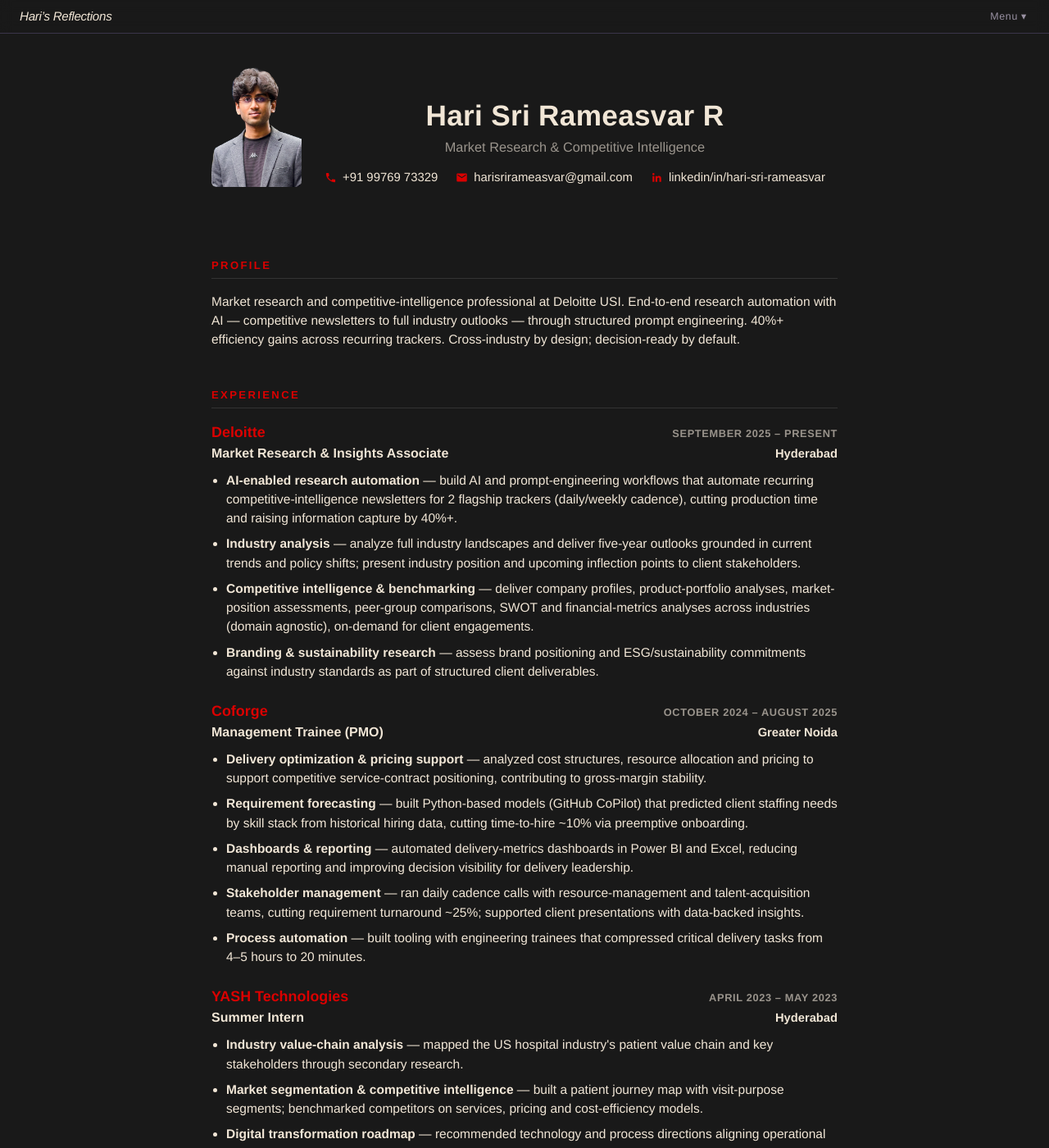
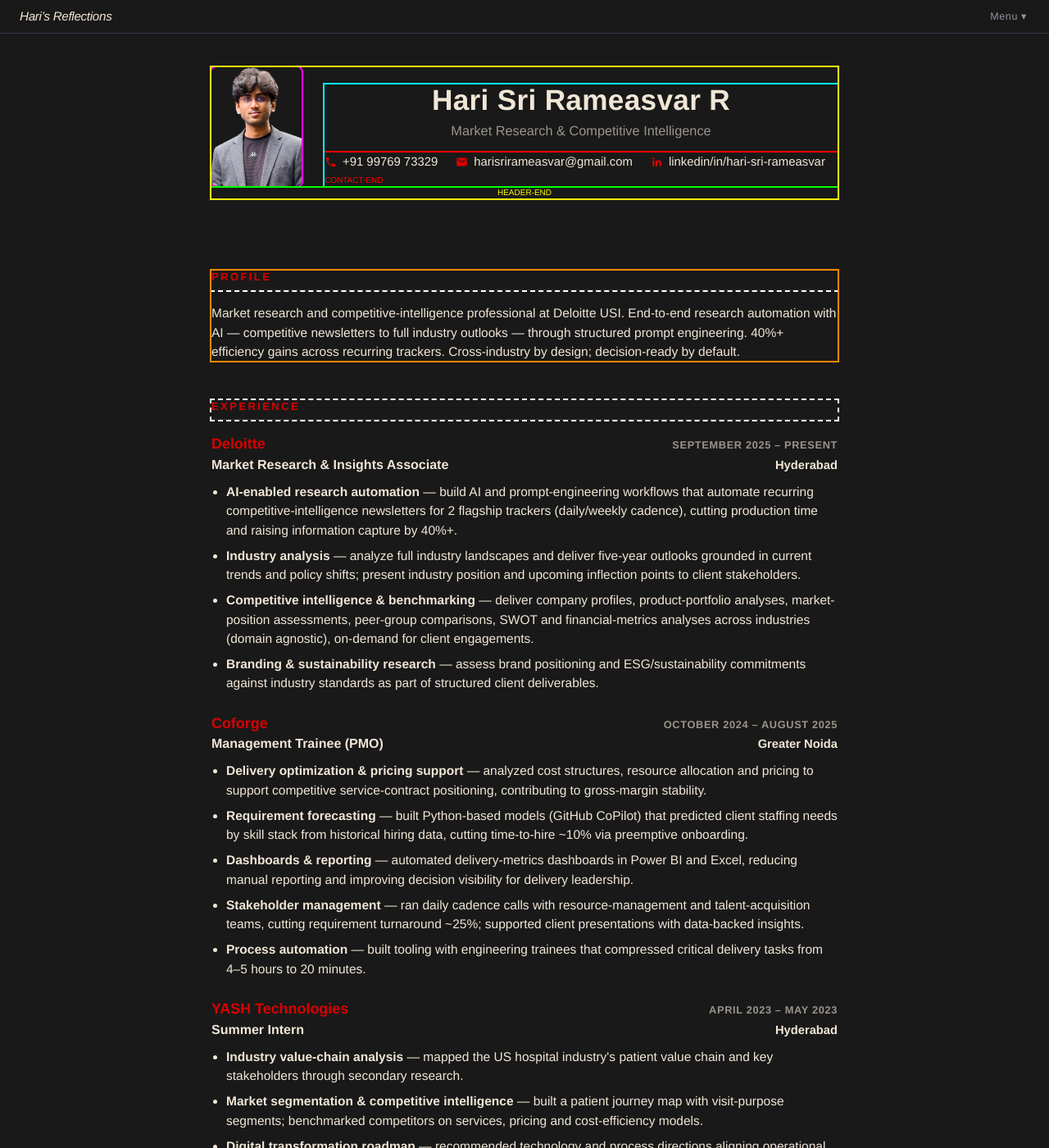
Before and after one commit to h-refs/h-refs.github.io, a Jekyll site: the page resume/index.html, which Jekyll copies as it is, in a window 1280 px wide and 1400 px high. Shown: the whole window at 82% size. Built offline with Jekyll 4.4.1, drawn with Linux system fonts in a browser that asks for light colours.

Commit message:
temp: layout diagnostic outlines on resume

```diff
--- a/resume/index.html
+++ b/resume/index.html
@@ -61,6 +61,17 @@
   .edu-item .detail .when{color:var(--red); font-size:.8rem; text-transform:uppercase; letter-spacing:.05em;}
   .foot{margin-top:48px; font-size:.85rem; color:var(--mid);}
   .foot a{border-bottom-color:#3a3a3a;}
+  /* TEMP DIAGNOSTIC — remove after gap issue is solved */
+  .identity{outline:2px solid #00ff00;}
+  .identity img{outline:2px solid #ff00ff;}
+  .identity > div{outline:2px solid #00ffff;}
+  header{outline:2px solid #ffff00;}
+  section:first-of-type{outline:2px solid #ff8800;}
+  h2{outline:2px dashed #ffffff;}
+  .contact{outline:2px solid #ff0000;}
+  .contact::after{content:'CONTACT-END'; display:block; color:#ff0000; font-size:10px;}
+  header::after{content:'HEADER-END'; display:block; color:#ffff00; font-size:10px;}
+
   @media print{
     :root{--dark:#fff; --cream:#111; --mid:#555; --red:#b00000;}
     body{padding:0; max-width:none; font-size:12px;}
```
Also changed, not shown: resume/assets/portrait.png.
